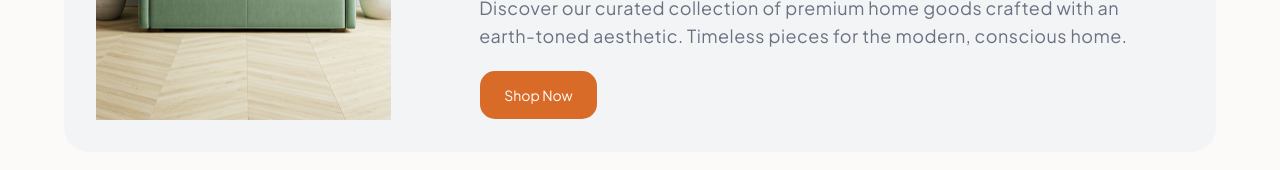
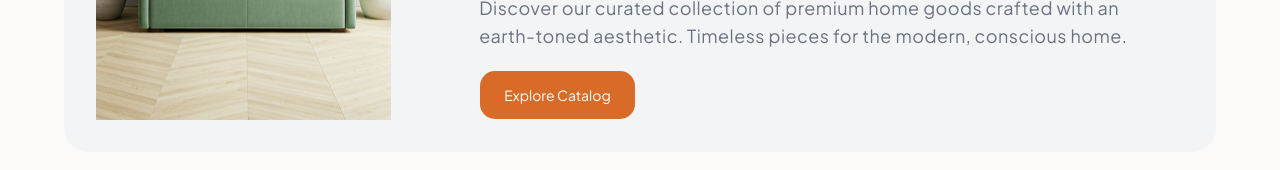
Before and after one commit to KwnxpN/theam-dreater-catalog, a React (Vite) app: page / in a window 1280 px wide. Shown: the part 483-653 px from the top of the page. Built offline with nearby package versions, Linux system fonts and the light colour scheme; no server answers.

Commit message:
fix: Change button label to Explore Catalog

```diff
--- a/src/components/home/Hero.tsx
+++ b/src/components/home/Hero.tsx
@@ -169,7 +169,7 @@ const Hero = () => {
           <div className="hero-btn flex flex-wrap items-center justify-center lg:justify-start gap-4" style={{ opacity: 0 }}>
             <NavLink to="/catalog">
               <Button className="rounded-2xl p-6">
-                Shop Now
+                Explore Catalog
               </Button>
             </NavLink>
           </div>
```
